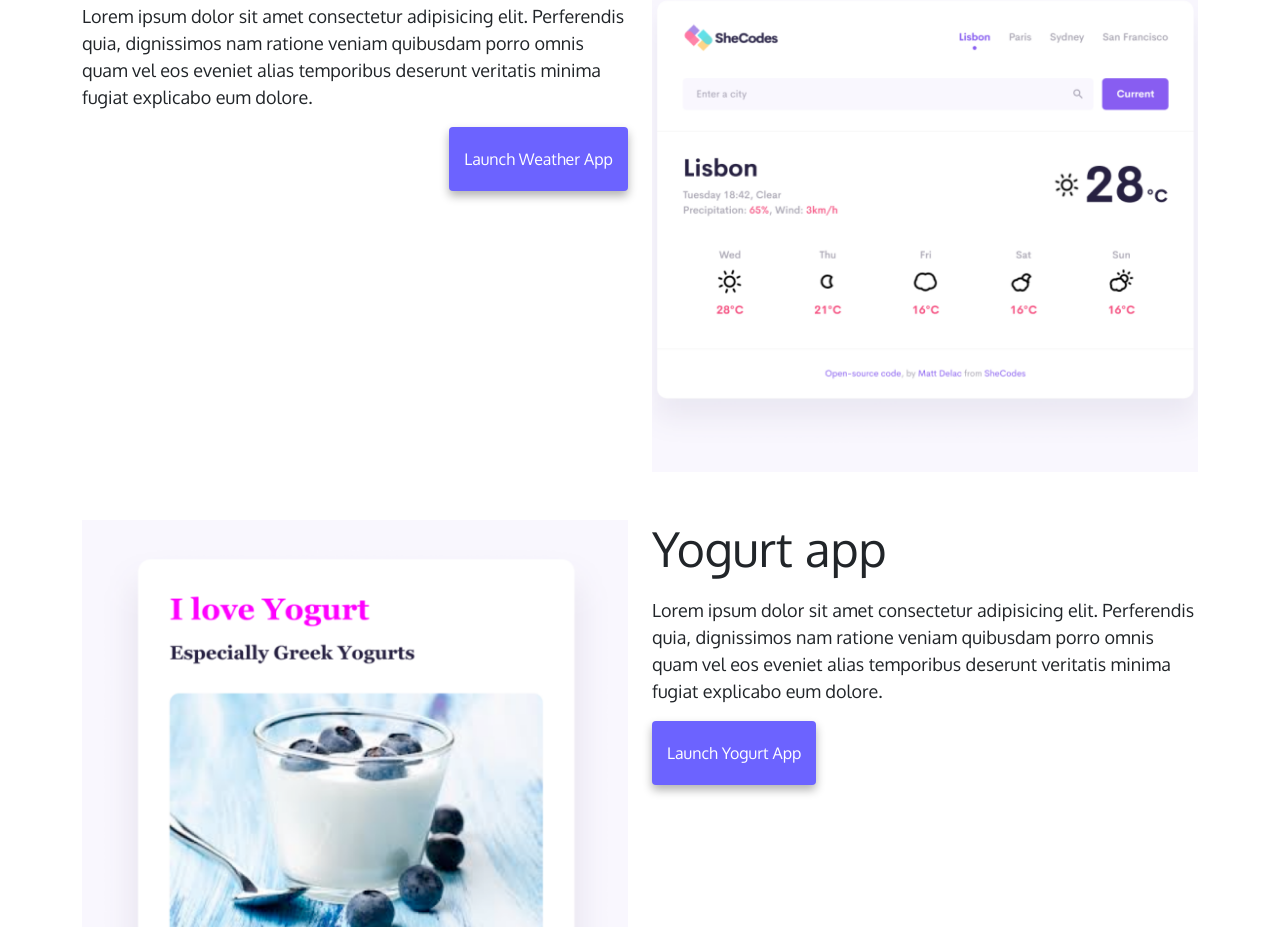
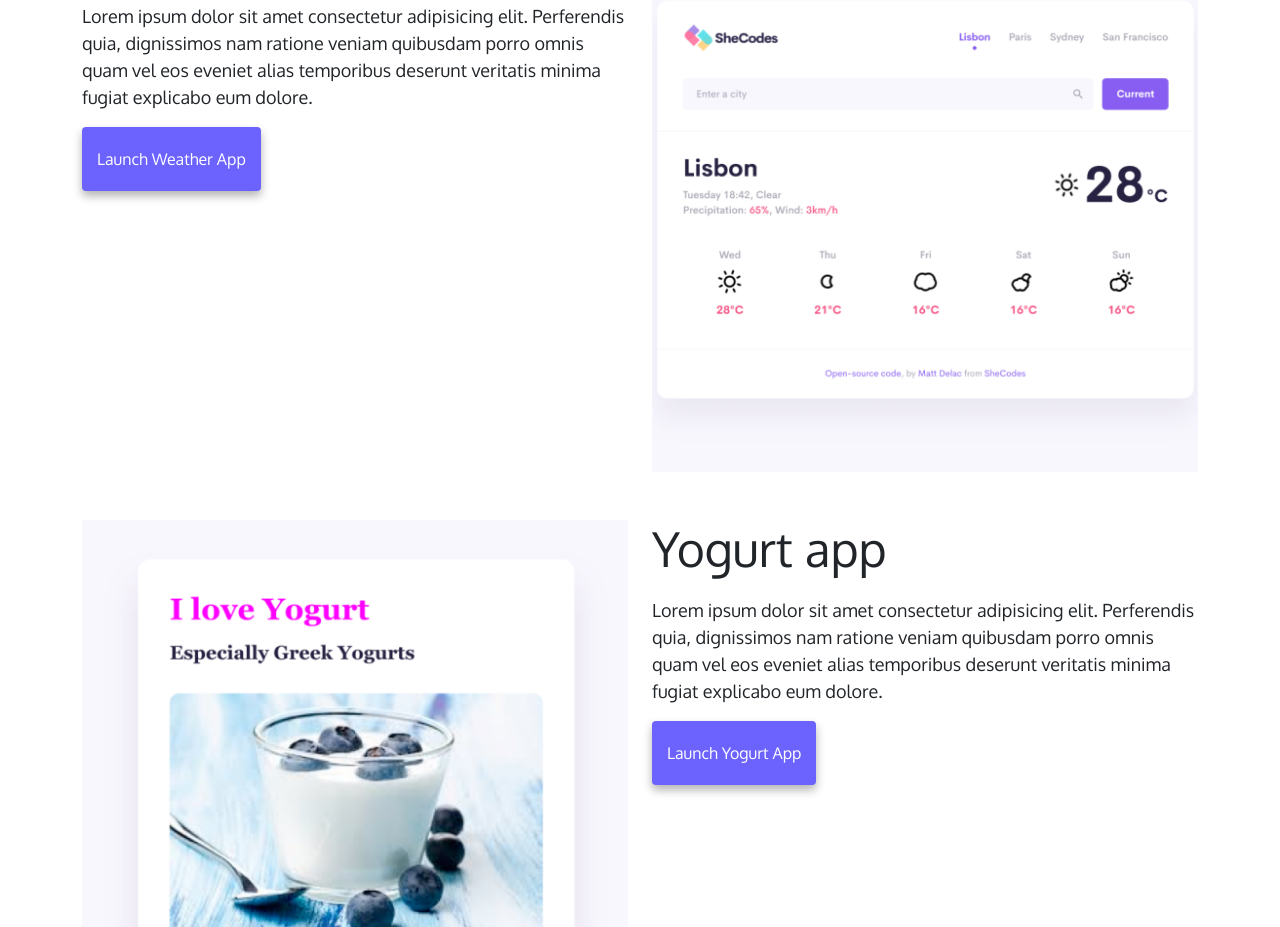
Before and after one commit to OksanaKremendiuk/Portfolio, a plain HTML site: page index.html in a window 1280 px wide. Shown: the part 1136-2063 px from the top of the page. Drawn offline with nearby package versions, Linux system fonts and the light colour scheme.

Commit message:
Update portfolio.css

```diff
--- a/styles/portfolio.css
+++ b/styles/portfolio.css
@@ -41,12 +41,9 @@ p {
   justify-content: center;
   margin-top: 40px;
 }
+.yoga-link,
+.yogurt-link,
 .weather-link {
-  display: flex;
-  justify-content: end !important;
-}
-.yoga-link,
-.yogurt-link {
   display: flex;
   justify-content: start !important;
 }
```
